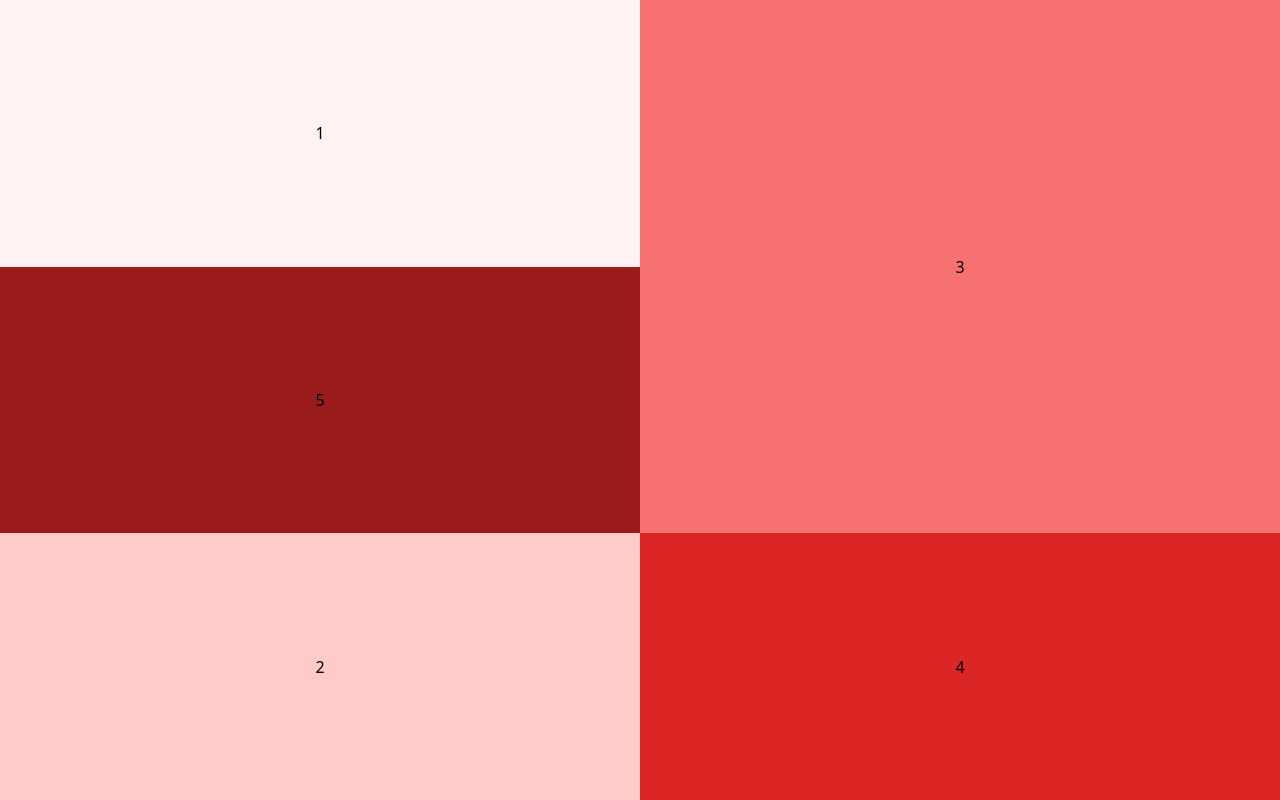
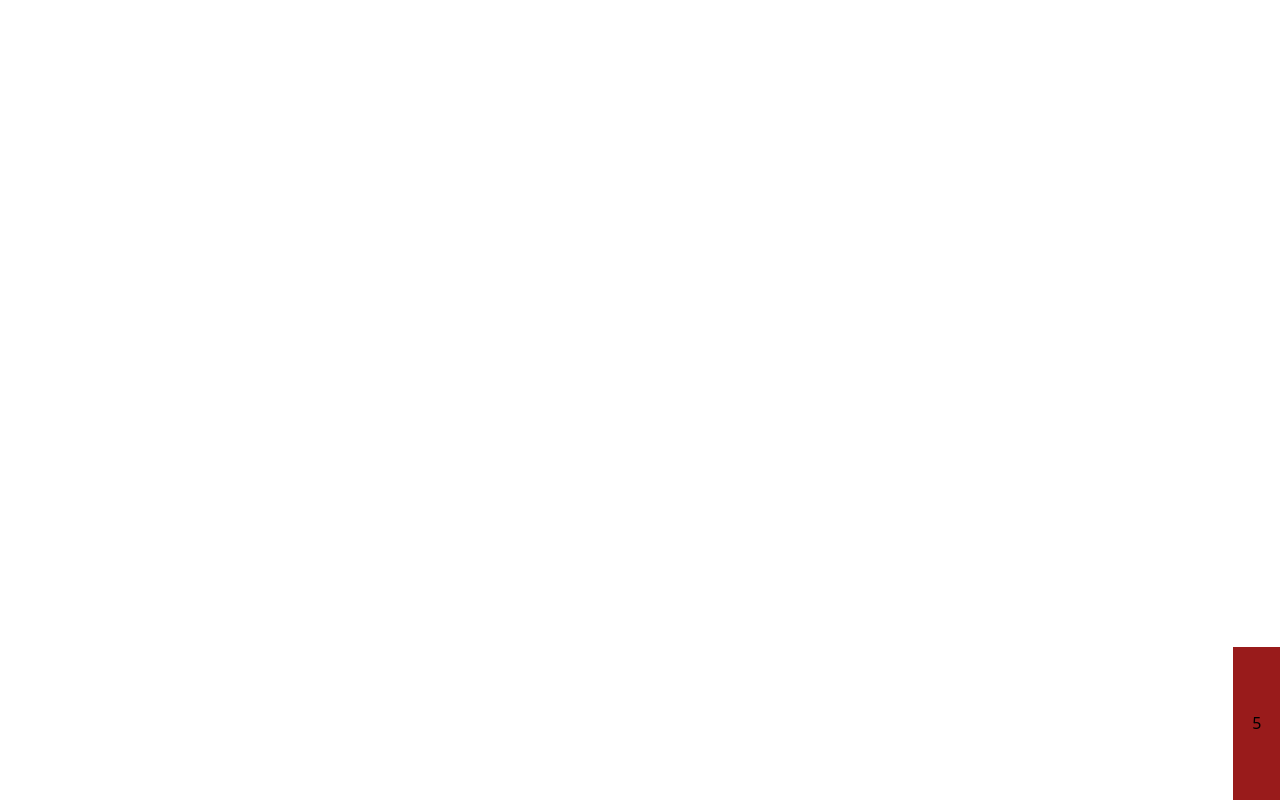
Before and after one commit to man4christ/dynamic-grid-template-area, a SvelteKit app: page / in a window 1280 px wide. Built offline with nearby package versions, Linux system fonts and the light colour scheme.

Commit message:
working!

```diff
--- a/src/routes/+page.svelte
+++ b/src/routes/+page.svelte
@@ -92,8 +92,9 @@
 		display: grid;
 		grid-template-columns: repeat(3, 2);
 		grid-template-areas:
-			'one  three'
-			'five three'
-			'two  four';
+			'a a a a a a a a b b b b c c d d i i i i i i i i j j j j k k l l '
+			'a a a a a a a a e e e e e e e e i i i i i i i i m m m m m m m m '
+			'f f f f f f f f f f f f f f f f n n n n n n n n n n n n n n n n '
+			'g g g g g g g g h h h h h h h h o o o o o o o o p p p p p p p p ';
 	}
 </style>
```
Also changed, not shown: 1 other file (tests, documents, lock files or other folders).
